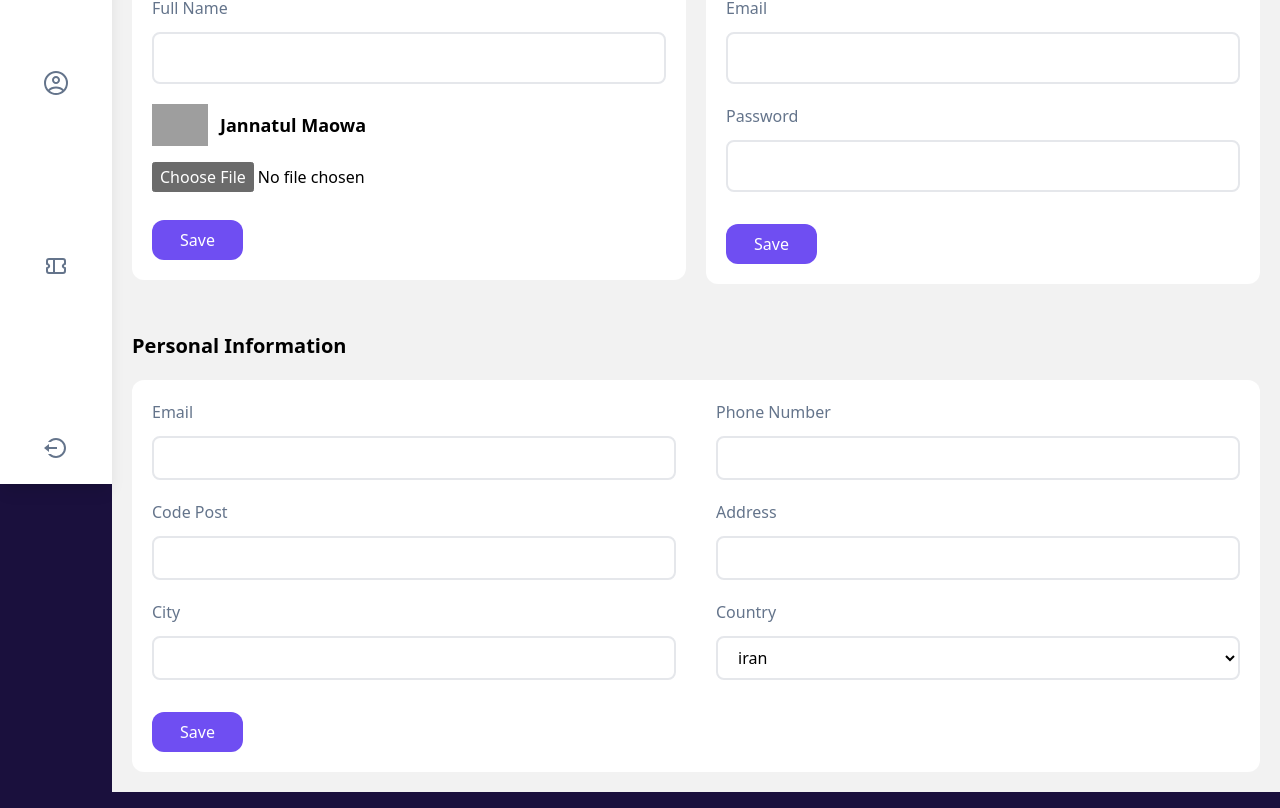
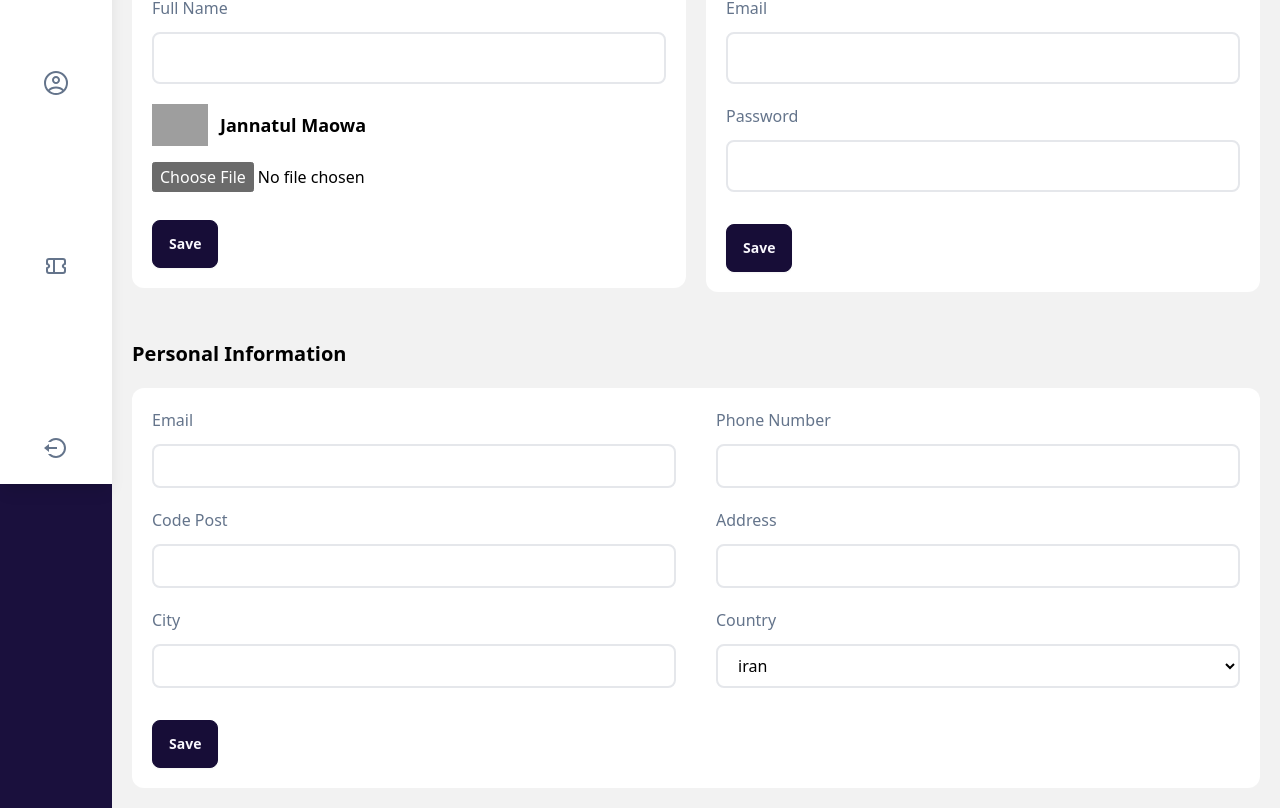
Before and after one commit to Ehsan-Fouladi/Atelier-Frontend, a Nuxt app: page /Panel/profile in a window 1280 px wide. Shown: the part 316-1124 px from the top of the page. Built offline with nearby package versions, Linux system fonts and the light colour scheme; grey boxes are pictures that could not be loaded.

Commit message:
fix bug design

```diff
--- a/pages/Panel/index.vue
+++ b/pages/Panel/index.vue
@@ -1,6 +1,6 @@
 <template>
   <div class="bg-[#f2f2f2] md:ml-28">
-    <div class="flex flex-col justify-center items-center my-5 p-2 md:p-0">
+    <div class="flex flex-col justify-center items-center p-2 md:p-0">
       <div class="bg-white md:w-4/5 lg:w-3/5 h-full p-5 rounded-xl flex flex-col lg:flex-row items-center my-5" v-for="i in 10">
         <div>
           <img class="object-cover rounded-xl" src="/img/clock-product-1.png" alt="production" draggable="false">
@@ -16,11 +16,11 @@
             <span>$500.00</span>
           </span>
           <div class="flex justify-between items-center">
-            <button type="submit" class="text-xs sm:text-base font-semibold sm:font-medium px-4 py-3 pin bg-pink-red hover:bg-pink-red-dark rounded-xl text-white capitalize cursor-pointer transition-all duration-300">
-              delete product
+            <button type="submit" class="btn btn-delete">
+              Delete Product
             </button>
-            <button type="submit" class="text-xs sm:text-base font-semibold sm:font-medium px-4 py-3 bg-indigo-dark hover:bg-indigo-dark-hover rounded-xl text-white capitalize cursor-pointer transition-all duration-300">
-              Order completion
+            <button type="submit" class="btn btn-order">
+              Order Completion
             </button>
           </div>
         </div>
--- a/pages/Panel/profile.vue
+++ b/pages/Panel/profile.vue
@@ -31,8 +31,8 @@
                   <input type="file" class="text-black">
                 </div>
                 <div class="w-full pt-3">
-                  <button type="submit" class="text-xs sm:text-base font-semibold sm:font-medium px-7 py-2 bg-indigo-dark hover:bg-indigo-dark-hover rounded-xl text-white capitalize cursor-pointer transition-all duration-300">
-                    save
+                  <button type="submit" class="btn btn-order">
+                    Save
                   </button>
                 </div>
               </div>
@@ -50,14 +50,14 @@
                 <input type="password" name="password" class="w-full px-4 py-3 border-2 focus:border-indigo-500 outline-none rounded-lg mt-3 text-black bg-white">
               </div>
               <div class="w-full pt-3">
-                <button type="submit" class="text-xs sm:text-base font-semibold sm:font-medium px-7 py-2 bg-indigo-dark hover:bg-indigo-dark-hover rounded-xl text-white capitalize cursor-pointer transition-all duration-300">
-                  save
+                <button type="submit" class="btn btn-order">
+                  Save
                 </button>
               </div>
             </form>
           </div>
         </div>
-        <div class="flex w-full h-full mt-12 mb-12 md:mb-auto">
+        <div class="flex w-full h-full mt-12 md:mb-auto">
           <div class="w-full">
             <span class="capitalize font-semibold text-xl text-black">Personal Information</span>
             <form method="post" class="p-5 bg-white rounded-xl w-full mt-5 space-y-5 flex flex-col items-center">
@@ -98,8 +98,8 @@
                 </div>
               </div>
               <div class="w-full pt-3">
-                <button type="submit" class="text-xs sm:text-base font-semibold sm:font-medium px-7 py-2 bg-indigo-dark hover:bg-indigo-dark-hover rounded-xl text-white capitalize cursor-pointer transition-all duration-300">
-                  save
+                <button type="submit" class="btn btn-order">
+                  Save
                 </button>
               </div>
             </form>
--- a/pages/Panel/reset-password.vue
+++ b/pages/Panel/reset-password.vue
@@ -15,7 +15,7 @@
           <NuxtLink to="/panel/reset-password" class="text-indigo-500 capitalize font-medium">Reset Password</NuxtLink>
         </div>
 
-        <div class="flex justify-center items-center flex-row w-full h-full mt-20 mb-10 md:mb-auto">
+        <div class="flex justify-center items-center flex-row w-full h-full mt-20 md:mb-auto">
           <div class="lg:w-2/3 w-full">
             <span class="capitalize font-semibold text-xl text-black">reset password</span>
             <form method="post" class="p-5 bg-white rounded-xl w-full mt-5 space-y-5">
@@ -35,8 +35,8 @@
               </div>
 
               <div class="w-full pt-3">
-                  <button type="submit" class="text-xs sm:text-base font-semibold sm:font-medium px-7 py-2 bg-indigo-dark hover:bg-indigo-dark-hover rounded-xl text-white capitalize cursor-pointer transition-all duration-300">
-                    save
+                  <button type="submit" class="btn btn-order">
+                    Save
                   </button>
               </div>
             </form>
--- a/pages/Panel/ticket.vue
+++ b/pages/Panel/ticket.vue
@@ -1,9 +1,9 @@
 <template>
   <div class="bg-[#f2f2f2] md:ml-28">
-    <div class="flex flex-col justify-center items-center my-5 p-2 md:p-0">
+    <div class="flex flex-col justify-center items-center p-2 md:p-0">
       <form method="post" class="w-full md:w-1/2 h-full bg-white rounded-lg p-5">
         <div class="flex justify-center">
-          <span class="font-medium text-2xl">Ticket</span>
+          <span class="font-medium text-2xl text-black">Ticket</span>
         </div>
         <div class="flex flex-col">
           <label for="name" class="font-medium after:content-['*'] after:text-red-500 after:text-lg text-slate-800">
```
